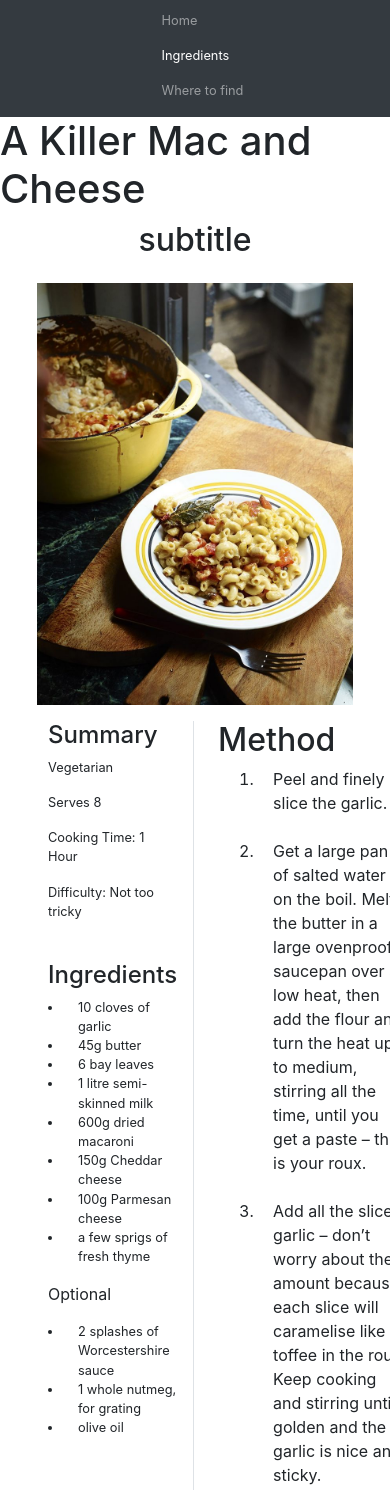
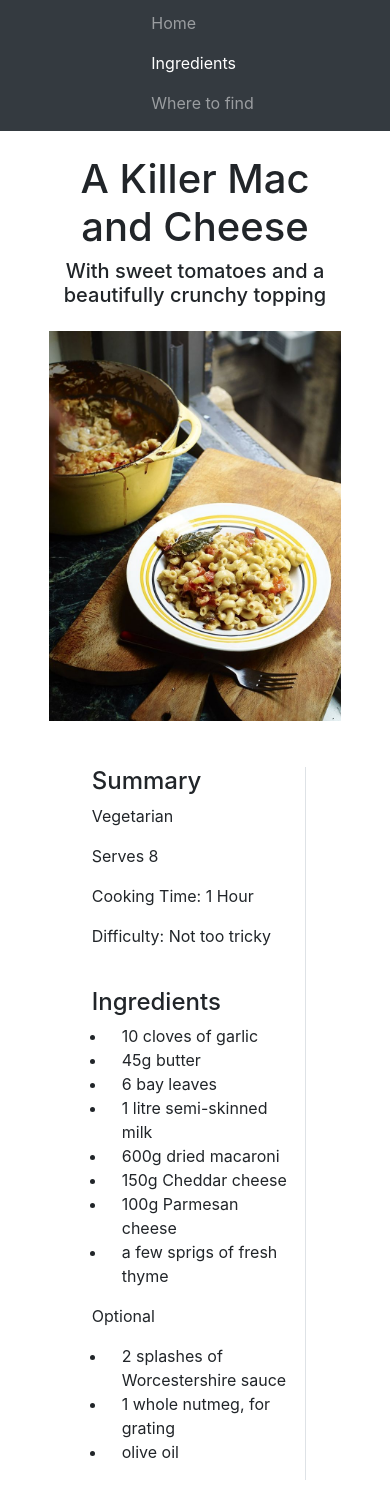
Before and after one commit to harrismawardi/favouritefood, a plain HTML site: page html/recipe.html in a window 390 px wide. Shown: the part 5-1495 px from the top of the page. Drawn offline with nearby package versions, Linux system fonts and the light colour scheme.

Commit message:
recipe mobile and tablet compatible

```diff
--- a/css/style.css
+++ b/css/style.css
@@ -1,20 +1,62 @@
 html, body {
     margin: 0px;
     height: 100%;
-
+    style
 }
 
-footer {
-    border-width: 10px !important;
+#aside {
+    display: flex;
+    flex-direction: column;
 }
 
 #method li {
     font-size: 1rem;
+
 }
 #ingredients ul, li {
-    font-size: 0.8rem;
+
     padding-left: 15px;
 }
-#recipe-summary p {
+#aside p, li {
     font-size: 0.8rem;
 }
+#recipe-wrap {
+    display: flex;
+    flex-direction: row;
+}
+/* media queries */
+
+@media only screen and (max-width: 768px) {
+    body #recipe-wrap {
+        padding-right: 40px;
+        flex-direction: column;
+        align-items: center;
+    }
+    body #aside p, li {
+        font-size: 1rem;
+
+    }
+    body #aside {
+        flex-direction: row;
+        justify-content: space-between;
+        width: 75%;
+        margin: 30px;
+    }
+    body img {
+        width:75%;
+        object-fit: cover;
+    }
+
+}
+@media only screen and (max-width: 412px) {
+
+    body #recipe-wrap #aside {
+        flex-direction: column;
+    }
+    body h1, h5 {
+        width:75%;
+        text-align: center;
+    }
+
+
+}
--- a/html/recipe.html
+++ b/html/recipe.html
@@ -26,12 +26,12 @@
             </ul>
         </nav>
 
-        <h1>A Killer Mac and Cheese</h1>
-        <h2>subtitle</h2>
-        <img class="h-50 m-3" src="../images/jamie-mac.jpg" alt="">
+        <h1 class=" mt-4">A Killer Mac and Cheese</h1>
+        <h5>With sweet tomatoes and a beautifully crunchy topping</h2>
+        <img class="h-50 m-3 cover" src="../images/jamie-mac.jpg" alt="">
 
-        <div class="w-100 d-flex flex-row justify-content-between">
-            <div class="d-flex flex-column border-right pr-3 pl-5">
+        <div id="recipe-wrap" class="w-100 justify-content-between">
+            <div id="aside" class="border-right pr-3 pl-5">
                 <div id="recipe-summary" class="mb-4">
                     <h4>Summary</h4>
                     <p>Vegetarian</p>
@@ -60,7 +60,7 @@
                 </div>
             </div>
             <div id="method" class="w-75 ml-4">
-                <h2>Method</h2>
+                <h2 class="mb-4 ml-4">Method</h2>
                 <ol>
                     <li>Peel and finely slice the garlic.</li>
                     <br>
```
